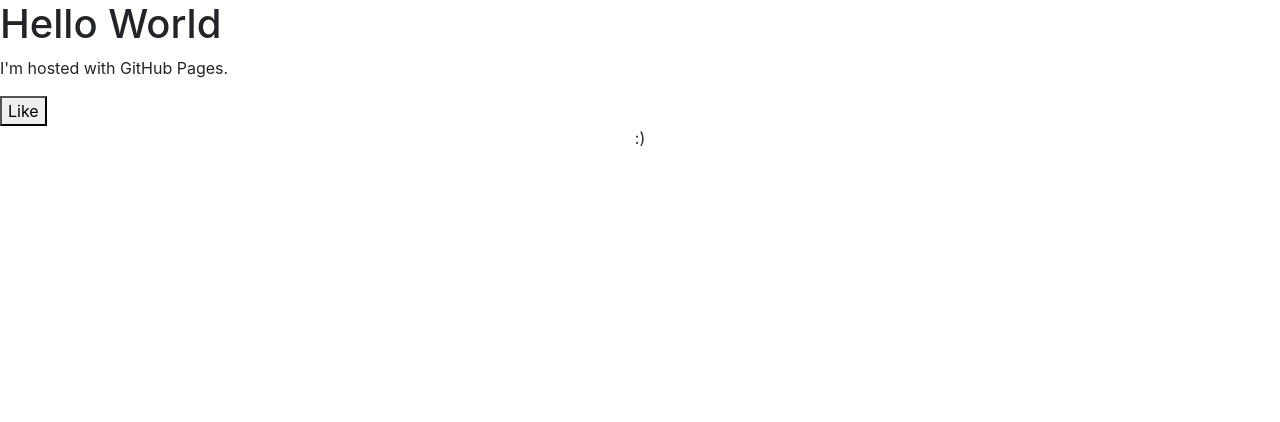
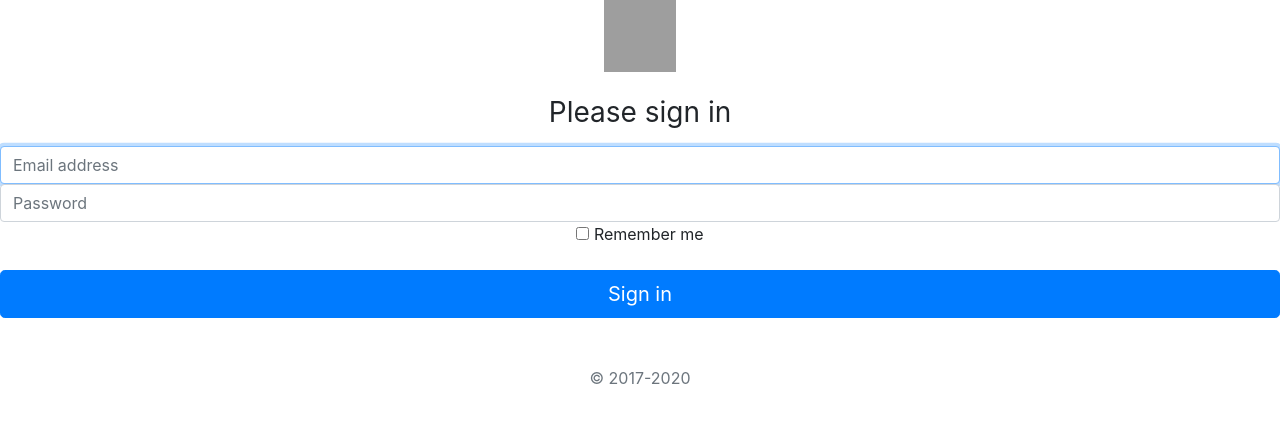
Before and after one commit to klinsc/klinsc.github.io, a plain HTML site: page index.html in a window 1280 px wide. Drawn offline with nearby package versions, Linux system fonts and the light colour scheme; grey boxes are pictures that could not be loaded.

Commit message:
Update index.html

```diff
--- a/index.html
+++ b/index.html
@@ -17,15 +17,63 @@
     />
     <!-- Required stylesheet of Us -->
     <link rel="stylesheet" type="text/css" href="demostyle.css" />
+
+    <style>
+      .bd-placeholder-img {
+        font-size: 1.125rem;
+        text-anchor: middle;
+        -webkit-user-select: none;
+        -moz-user-select: none;
+        -ms-user-select: none;
+        user-select: none;
+      }
+
+      @media (min-width: 768px) {
+        .bd-placeholder-img-lg {
+          font-size: 3.5rem;
+        }
+      }
+    </style>
+    <!-- Custom styles for this template -->
+    <link href="signin.css" rel="stylesheet" />
   </head>
-  <body>
-    <h1>Hello World</h1>
-    <p>I'm hosted with GitHub Pages.</p>
-    <div id="like_button_container"></div>
-    <div class="parent" >
-      <div class="box coral" contenteditable>
-        :)
+  <body class="text-center">
+    <form class="form-signin">
+      <img
+        class="mb-4"
+        src="https://www.flaticon.com/svg/static/icons/svg/1917/1917710.svg"
+        alt=""
+        width="72"
+        height="72"
+      />
+      <h1 class="h3 mb-3 font-weight-normal">Please sign in</h1>
+      <label for="inputEmail" class="sr-only">Email address</label>
+      <input
+        type="email"
+        id="inputEmail"
+        class="form-control"
+        placeholder="Email address"
+        required
+        autofocus
+      />
+      <label for="inputPassword" class="sr-only">Password</label>
+      <input
+        type="password"
+        id="inputPassword"
+        class="form-control"
+        placeholder="Password"
+        required
+      />
+      <div class="checkbox mb-3">
+        <label>
+          <input type="checkbox" value="remember-me" /> Remember me
+        </label>
       </div>
+      <button id="signinBtn" class="btn btn-lg btn-primary btn-block" type="submit">
+        Sign in
+      </button>
+      <p class="mt-5 mb-3 text-muted">&copy; 2017-2020</p>
+    </form>
 
     <!-- Load React. -->
     <!-- Note: when deploying, replace "development.js" with "production.min.js". -->
@@ -57,5 +105,6 @@
       integrity="sha384-B4gt1jrGC7Jh4AgTPSdUtOBvfO8shuf57BaghqFfPlYxofvL8/KUEfYiJOMMV+rV"
       crossorigin="anonymous"
     ></script>
+    <script src="signin.js"></script>
   </body>
 </html>
```
